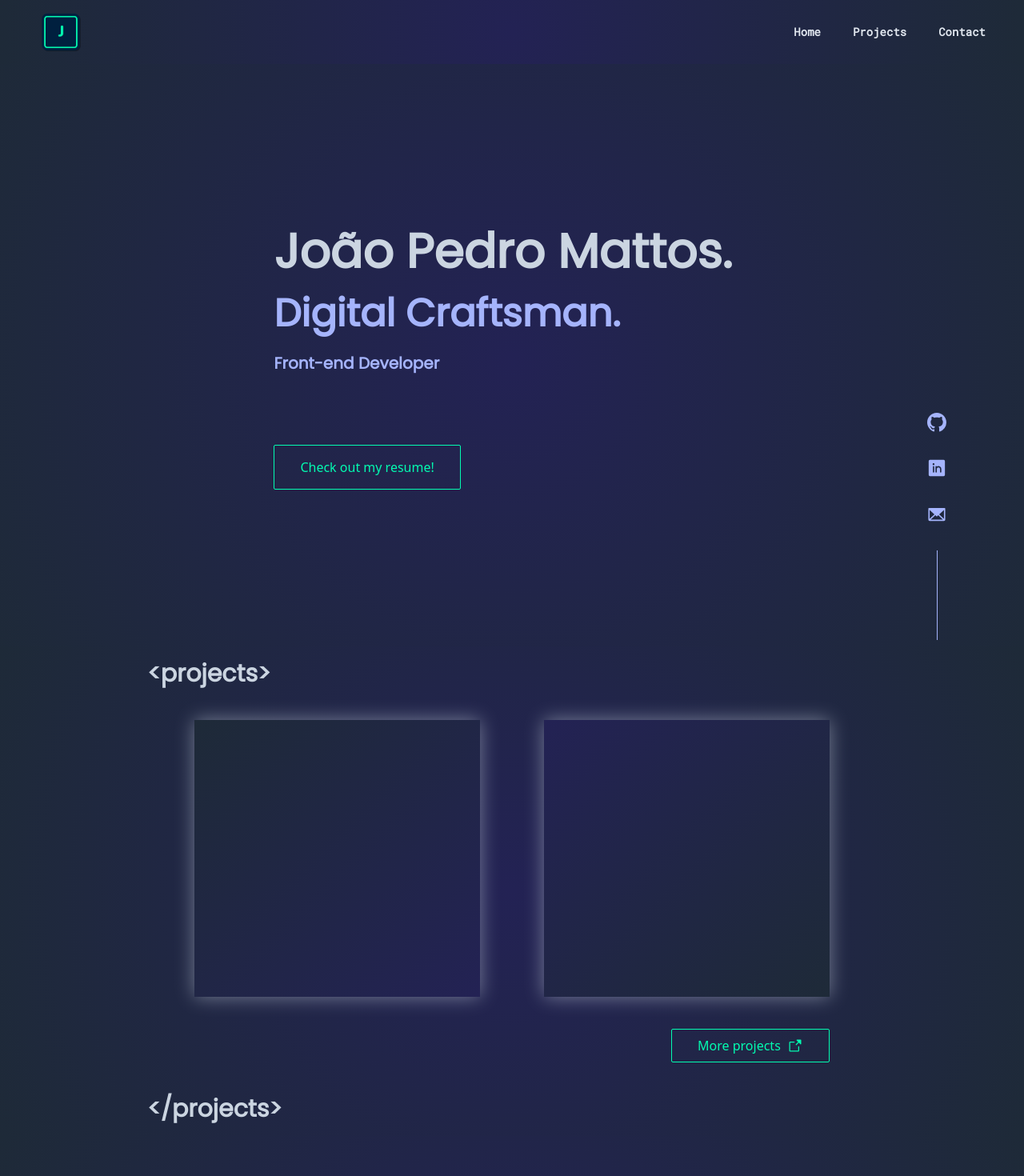
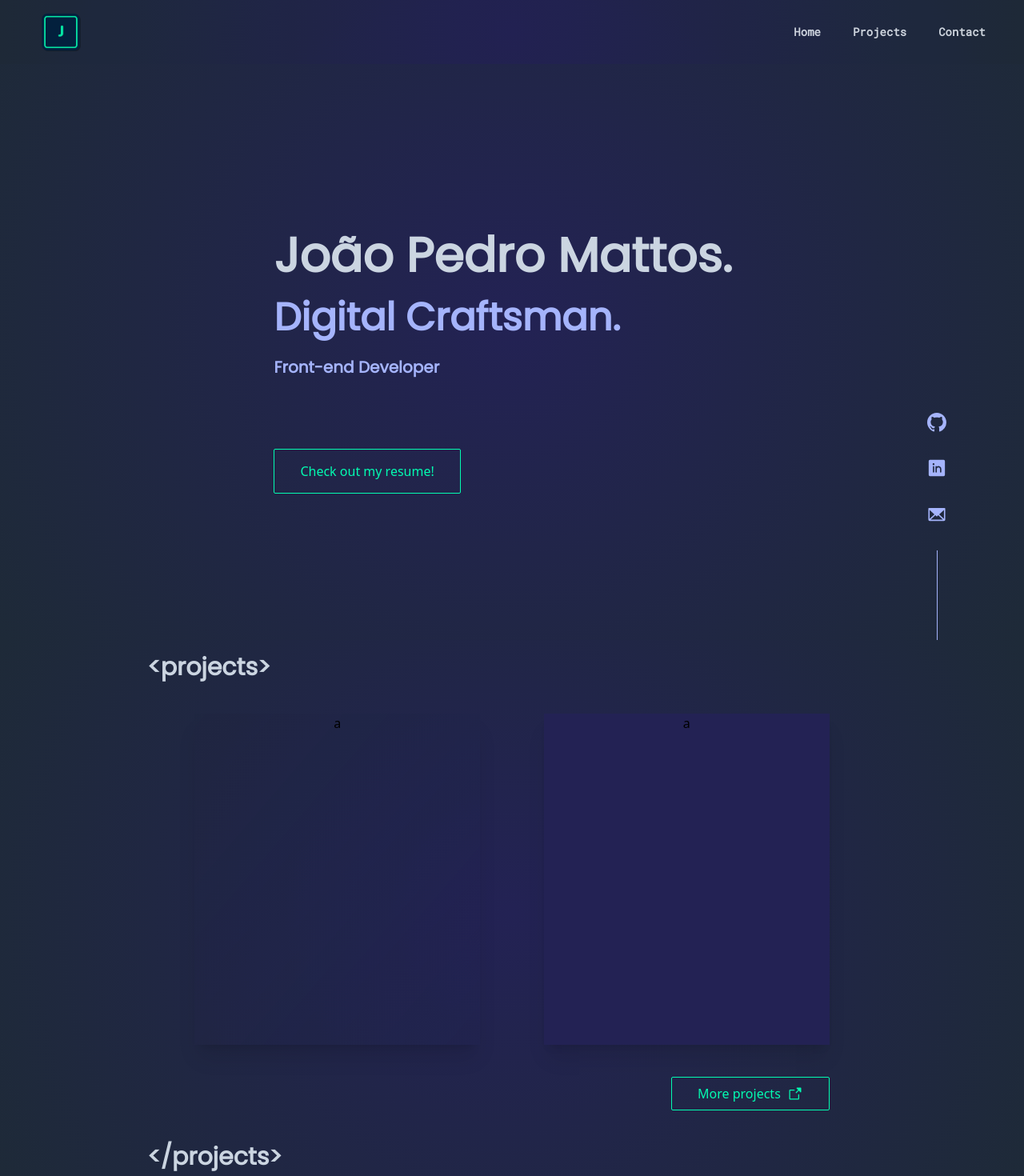
Before and after one commit to jotapemattos/portfolio-jotapemattos, a React (Vite) app: page / in a window 1280 px wide. Shown: the top 1470 px of the page at 80% size. Built offline with nearby package versions, Linux system fonts and the light colour scheme.

Commit message:
improve some tailwind

```diff
--- a/package.json
+++ b/package.json
@@ -4,7 +4,7 @@
   "version": "0.0.0",
   "type": "module",
   "scripts": {
-    "dev": "vite",
+    "dev": "vite --host",
     "build": "tsc && vite build",
     "preview": "vite preview"
   },
--- a/src/App.tsx
+++ b/src/App.tsx
@@ -1,19 +1,17 @@
-import { useState } from 'react'
+import { CurrentProject } from './components/CurrentProject'
+import Footer from './components/Footer'
 import Header from './components/Header'
-import MobileList from './components/MobileList'
-import Main from './pages/Main'
+import HomeContent from './components/HomeContent'
 import './styles/index.css'
 
 function App() {
-  const [isOpen, setIsOpen] = useState(false)
 
   return (
     <div id='home' className='main-content min-w-screen min-h-screen h-screen'>
-      <Header isOpen={isOpen} setIsOpen={setIsOpen}/>
-      {isOpen && (
-        <MobileList isOpen={isOpen}/>
-      )}
-      <Main/>
+      <Header/>
+      <HomeContent/>
+      <CurrentProject/>
+      <Footer/>
     </div>
   )
 }
--- a/src/components/CurrentProject.tsx
+++ b/src/components/CurrentProject.tsx
@@ -4,7 +4,7 @@ import { BsGithub } from "react-icons/bs"
 
 export const CurrentProject = () => {
   return (
-    <div id="projects" className="projects-page min-h-full md:h-project md:min-h-project w-full flex justify-center">
+    <div id="projects" className="projects-page min-h-full h-full md:h-project md:min-h-project w-full flex justify-center">
       <div className="w-full md:w-4/5 flex flex-col items-center justify-between p-4 gap-10">
         <div className="flex w-full items-center justify-start md:pl-10">
           <span className="text-3xl text-slate-300 text-center font-poppins font-extrabold">{`<`}</span>
@@ -12,16 +12,8 @@ export const CurrentProject = () => {
           <span className="text-3xl text-slate-300 text-center font-poppins font-extrabold">{`>`}</span>
         </div>
         <div className="w-full md:w-4/5 h-4/5 flex flex-col sm:flex-row items-center justify-between gap-10">
-          <div className="flex gap-20 items-start justify-center min-w-full md:min-w-card w-full md:w-card h-full relative">
-            <div className='absolute inset-0 bg-slate-300 w-full h-full blur-md opacity-50'></div>
-            <div className='bg-gradient-to-tl from-main-color to-second-color relative w-full h-full'></div>
-          </div>
-          <div className="flex gap-20 items-start justify-center min-w-full md:min-w-card w-full md:w-card h-full relative">
-            <div className='absolute inset-0 bg-slate-300 w-full h-full blur-md opacity-50'></div>
-            <div className='bg-gradient-to-tl from-second-color to-main-color relative w-full h-full'></div>
-          </div>
-          {/* <div className='flex gap-20 items-start justify-center min-w-card w-card h-full bg-gradient-to-br from-second-color/10 to-main-color/20 backdrop-opacity-80 shadow-xl'>a</div>
-          <div className='flex gap-20 items-start justify-center min-w-card w-card h-full bg-main-color shadow-xl'>a</div> */}
+          <div className='flex gap-20 items-start justify-center min-w-card w-card h-full bg-gradient-to-br from-second-color/10 to-main-color/20 backdrop-opacity-80 shadow-xl'>a</div>
+          <div className='flex gap-20 items-start justify-center min-w-card w-card h-full bg-main-color shadow-xl'>a</div>
         </div>
         <div className="flex w-full md:w-4/5 justify-center w-project">
           <div className="w-full flex justify-end">
--- a/src/components/Header.tsx
+++ b/src/components/Header.tsx
@@ -1,18 +1,16 @@
 import { List, X } from "phosphor-react"
-
-interface HeaderProps {
-  isOpen: boolean,
-  setIsOpen: (b: boolean) => void
-}
-
-const Header = ({isOpen, setIsOpen}: HeaderProps) => {
+import { useState } from "react"
+import MobileList from "./MobileList"
 
 
+const Header = () => {
+  const [isOpen, setIsOpen] = useState(false)
+
   return (
-    <div className='header min-w-full min-h-header py-10 h-header flex items-center justify-between fixed top-0 left-0 right-0 z-10'>
+    <div className='header min-w-full py-10 h-10 flex items-center justify-between fixed top-0 left-0 right-0 z-10'>
       <div className="w-1/2 flex p-4 lg:p-12">
         <div className="w-14 h-14">
-          <img src="/logo.svg" alt=""/>
+          <a href="#home"><img src="/logo.svg" alt=""/></a>
         </div>
       </div>
       <div className="w-1/3 lg:w-1/2 xl:w-1/2 p-4 lg:p-12 hidden lg:flex xl:flex items-baseline justify-end lg:justify-end xl:justify-end text-slate-200">
@@ -33,7 +31,6 @@ const Header = ({isOpen, setIsOpen}: HeaderProps) => {
           <div>
             <div className="w-1/3 p-4 lg:p-12 lg:hidden flex items-center justify-center relative">
               <button
-                className="w-full h-full"
                 onClick={() => setIsOpen(true)}
               >
                 <List size={32} weight='fill' color="#03fcb1"/>
@@ -47,6 +44,7 @@ const Header = ({isOpen, setIsOpen}: HeaderProps) => {
               <X size={32} weight='fill' color='#03fcb1'/>
             </button>
           </div>
+            <MobileList isOpen={isOpen} setIsOpen={setIsOpen}/>
           </div>
         )
       }
--- a/src/components/HomeContent.tsx
+++ b/src/components/HomeContent.tsx
@@ -2,8 +2,8 @@ import SocialMedia from "./SocialMedia"
 
 const HomeContent = () => {
   return (
-    <div className="flex justify-center items-start min-h-full h-full w-full mt-10 md:mt-0">
-      <div className="w-full lg:w-center h-full md:h-full flex flex-col items-center justify-center md:justify-around">
+    <div className="flex justify-center items-start min-h-full h-full w-full md:mt-0">
+      <div className="w-full lg:w-center h-full md:h-full flex flex-col items-center justify-center md:justify-around mt-20">
         <div className="md:w-4/5 h-2/3 flex flex-col items-center md:items-start md:py-14 xl:py-14 md:px-16 lg:px-10 gap-6 md:ml-0 lg:ml-0 xl:ml-36 md:mt-10">
           <h1 className="text-4xl md:text-6xl text-slate-300 font-extrabold font-poppins w-4/5 md:w-full">João Pedro Mattos.</h1>
           <h2 className="text-3xl md:text-5xl text-indigo-300 font-extrabold font-poppins w-4/5 md:w-full">Digital Craftsman.</h2>
--- a/src/components/MobileList.tsx
+++ b/src/components/MobileList.tsx
@@ -1,25 +1,26 @@
 import { X } from 'phosphor-react'
 
-interface MobileHamburguerProps {
-  isOpen: boolean
+interface MobileListProps {
+  isOpen: boolean,
+  setIsOpen: (b:boolean) => void
 }
 
-const MobileList = ({isOpen}: MobileHamburguerProps) => {
+const MobileList = ({isOpen, setIsOpen}: MobileListProps) => {
   return (
-    <div className='mobile-list w-screen h-1/2 shadow-xl mt-8 z-10 text-slate-200 fixed'>
+    <div className='mobile-list w-screen h-96 shadow-xl text-slate-200 absolute left-0'>
       {isOpen && (<div className='w-screen h-full z-50 text-slate-200'>
       <div className="w-full h-full py-10 flex flex-col items-center justify-evenly gap-8 font-main text-sm font-extrabold">
             <div className="flex gap-2 cursor-pointer hover:text-contrast-color transition-colors duration-300">
               <p className="text-contrast-color">01.</p>
-              <a href="#home">Home</a>
+              <a href="#home" onClick={()=> setIsOpen(false)}>Home</a>
             </div>
             <div className="flex gap-2 cursor-pointer hover:text-contrast-color transition-colors duration-300">
               <p className="text-contrast-color">02.</p>
-              <a href="#projects">Project</a>
+              <a href="#projects" onClick={()=> setIsOpen(false)}>Project</a>
             </div>
             <div className="flex gap-2 cursor-pointer hover:text-contrast-color transition-colors duration-300">
               <p className="text-contrast-color">03.</p>
-              <a href="#contact">Contact</a>
+              <a href="#contact" onClick={()=> setIsOpen(false)}>Contact</a>
             </div>
           </div>
       </div>)}
--- a/src/pages/Main.tsx
+++ /dev/null
@@ -1,15 +0,0 @@
-import { CurrentProject } from '../components/CurrentProject'
-import Footer from '../components/Footer'
-import HomeContent from '../components/HomeContent'
-
-const Main = () => {
-  return (
-    <div className="main h-screen min-h-screen min-w-full w-full mt-12 py-10 flex flex-col items-center justify-between relative ">
-      <HomeContent/>
-      <CurrentProject/>
-      <Footer/>
-    </div>
-  )
-}
-
-export default Main
--- a/src/pages/Projects.tsx
+++ b/src/pages/Projects.tsx
@@ -2,6 +2,6 @@ import React from 'react'
 
 export const Projects = () => {
   return (
-    <div>Projects</div>
+    <div className='min-w-screen min-h-screen'></div>
   )
 }
--- a/src/styles/index.css
+++ b/src/styles/index.css
@@ -28,6 +28,7 @@ html {
     rgba(35, 34, 84, 1) 0%,
     rgba(30, 42, 56, 1) 100%
   );
+  opacity: 0.9;
 }
 
 .main-content {
--- a/tailwind.config.cjs
+++ b/tailwind.config.cjs
@@ -25,13 +25,13 @@ module.exports = {
         'project': '85%'
       },
       height: {
-        'header': '7%',
         'mobile': '86%',
         'main': '93%',
         'line': '1px',
         'image': '95%',
         'card': '40%',
-        'project': '85%'
+        'project': '85%',
+        '2-screen': '200vh'
       },
       minWidth: {
         'card': '45%',
```
